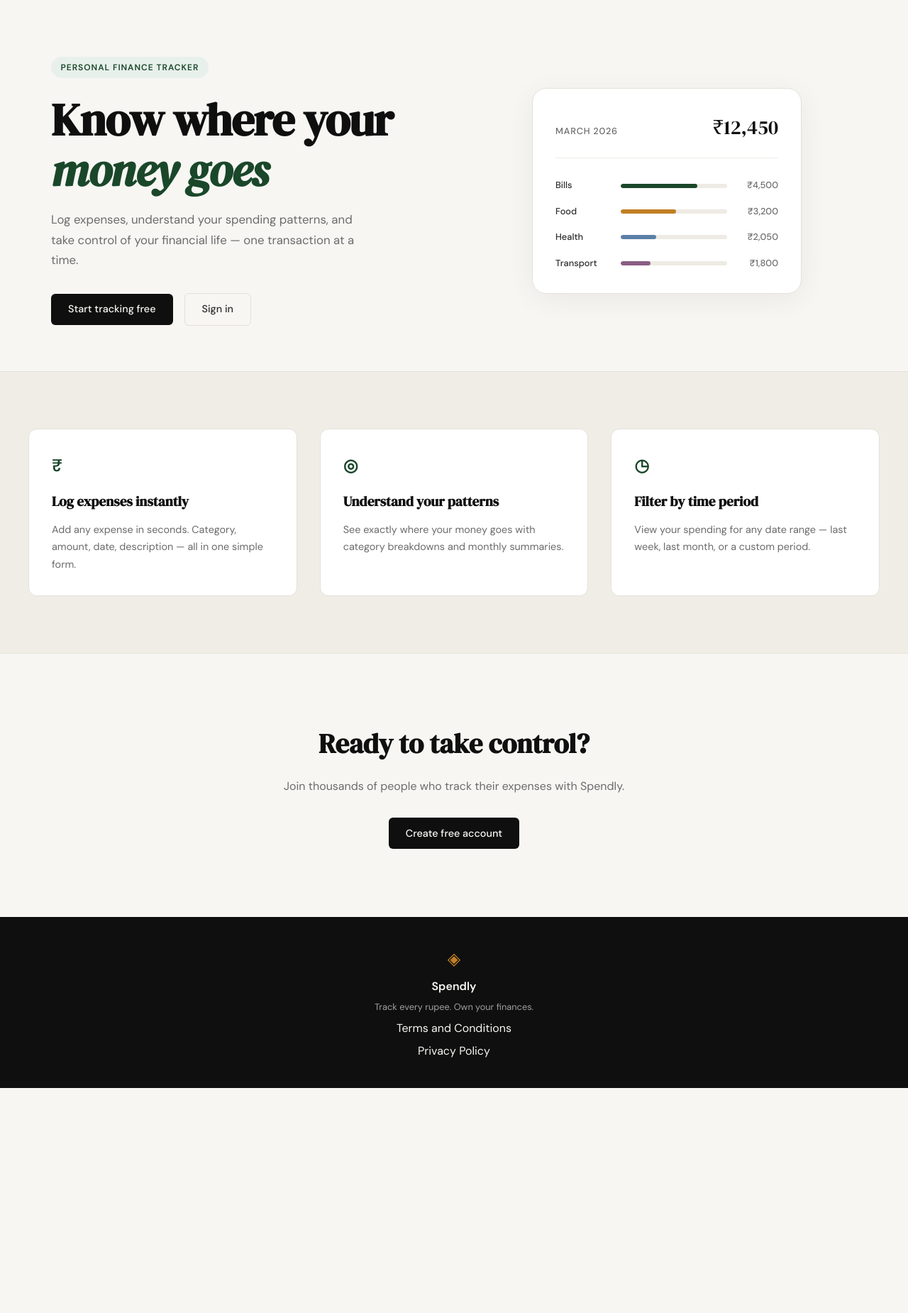
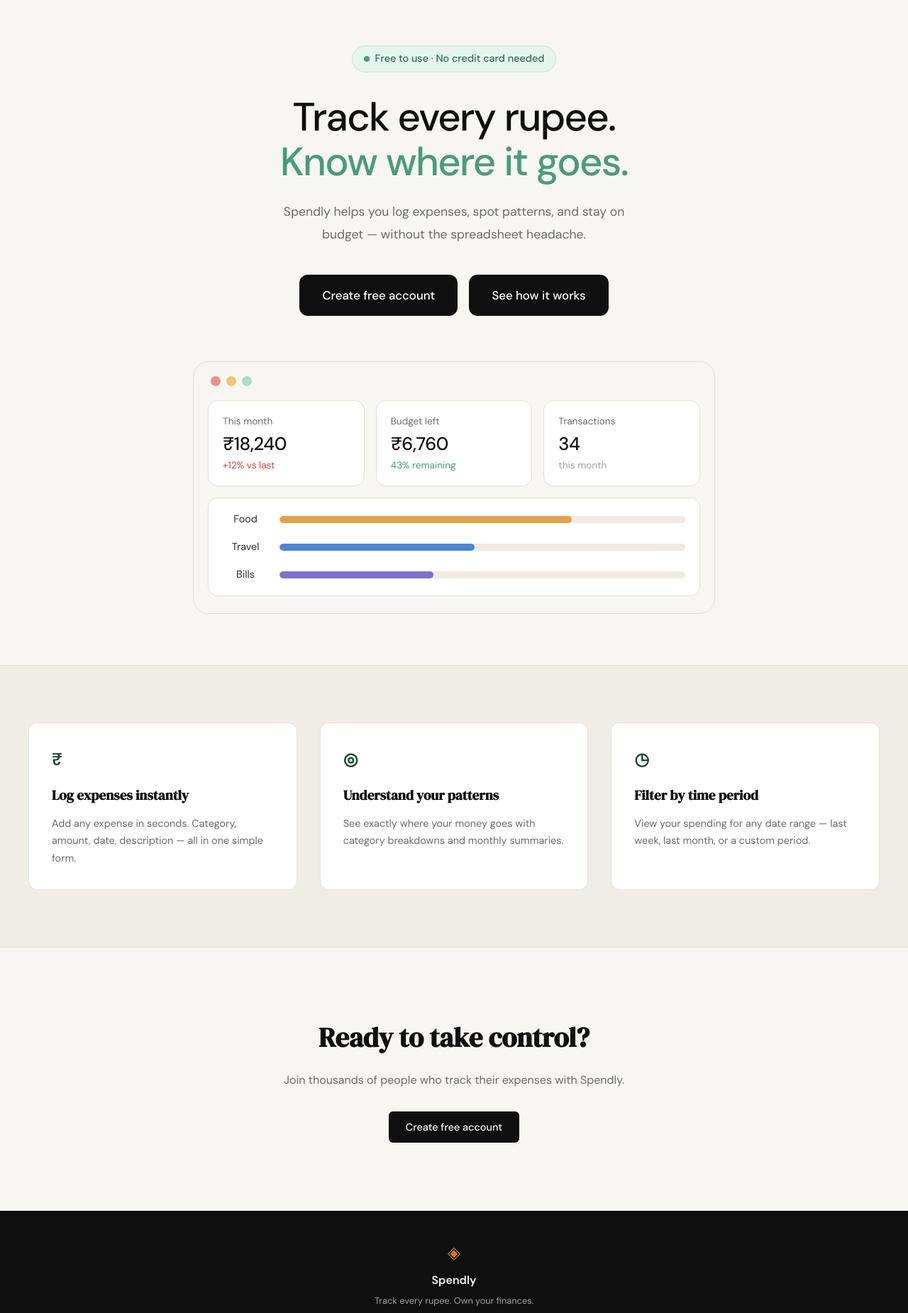
Before and after one commit to asadwaris/spendly, a Flask app: page / in a window 1280 px wide. Shown: the part 61-1911 px from the top of the page at 71% size. Before the commit the page ends 1594 px from the top, so only its background shows below. Run offline with Flask 3, Linux system fonts and the light colour scheme.

Commit message:
landing redesing hero section to mactch image mockup

```diff
--- /dev/null
+++ b/static/css/landing.css
@@ -0,0 +1,187 @@
+/* ------------------------------------------------------------------ */
+/* Landing page — hero section                                         */
+/* Overrides the base hero styles in style.css; scoped to .hero so no  */
+/* other section or page is affected.                                  */
+/* ------------------------------------------------------------------ */
+
+.hero {
+    --hero-green: #4a9c78;
+    --hero-green-dark: #2b6e4f;
+    display: block;
+    max-width: 800px;
+    padding: 4rem 2rem 4.5rem;
+    text-align: center;
+}
+
+.hero .hero-badge {
+    display: inline-flex;
+    align-items: center;
+    gap: 0.5rem;
+    background: #e6f4ee;
+    color: var(--hero-green-dark);
+    border: 1px solid #c4e4d4;
+    font-size: 0.9rem;
+    font-weight: 500;
+    letter-spacing: 0;
+    text-transform: none;
+    padding: 0.4rem 1rem;
+    margin-bottom: 2rem;
+}
+
+.hero .hero-badge::before {
+    content: "";
+    width: 8px;
+    height: 8px;
+    border-radius: 50%;
+    background: var(--hero-green);
+}
+
+.hero .hero-title {
+    font-family: var(--font-body);
+    font-weight: 500;
+    font-size: clamp(2.25rem, 6vw, 3.5rem);
+    line-height: 1.12;
+    letter-spacing: -0.03em;
+    margin-bottom: 1.5rem;
+}
+
+.hero .hero-title em {
+    font-style: normal;
+    color: var(--hero-green);
+}
+
+.hero .hero-subtitle {
+    font-size: 1.1rem;
+    line-height: 1.8;
+    max-width: 540px;
+    margin: 0 auto 2.5rem;
+}
+
+.hero .hero-actions {
+    justify-content: center;
+    flex-wrap: wrap;
+    gap: 1rem;
+    margin-bottom: 4rem;
+}
+
+.hero .hero-actions .btn-primary,
+.hero .hero-actions .btn-ghost {
+    background: var(--ink);
+    color: #fff;
+    border: none;
+    border-radius: 12px;
+    padding: 1rem 2rem;
+    font-size: 1.05rem;
+    font-weight: 500;
+}
+
+.hero .hero-actions .btn-primary:hover,
+.hero .hero-actions .btn-ghost:hover {
+    background: var(--accent);
+    color: #fff;
+}
+
+/* ---- Dashboard preview ------------------------------------------- */
+
+.hero .hero-visual {
+    display: block;
+    text-align: left;
+}
+
+.dash {
+    background: var(--paper);
+    border: 1px solid var(--border);
+    border-radius: 22px;
+    padding: 1.25rem 1.25rem 1.5rem;
+}
+
+.dash-dots {
+    display: flex;
+    gap: 0.5rem;
+    margin: 0 0 1.25rem 0.25rem;
+}
+
+.dash-dots span {
+    width: 14px;
+    height: 14px;
+    border-radius: 50%;
+}
+
+.dash-dots span:nth-child(1) { background: #e8908c; }
+.dash-dots span:nth-child(2) { background: #f0c674; }
+.dash-dots span:nth-child(3) { background: #a8dcc4; }
+
+.dash-stats {
+    display: grid;
+    grid-template-columns: repeat(3, 1fr);
+    gap: 1rem;
+    margin-bottom: 1rem;
+}
+
+.dash-stat,
+.dash-bars {
+    background: var(--paper-card);
+    border: 1px solid var(--border);
+    border-radius: 14px;
+}
+
+.dash-stat { padding: 1.1rem 1.25rem; }
+
+.dash-stat-label {
+    font-size: 0.85rem;
+    color: var(--ink-muted);
+}
+
+.dash-stat-value {
+    font-size: 1.6rem;
+    font-weight: 500;
+    letter-spacing: -0.02em;
+    color: var(--ink);
+    margin: 0.4rem 0 0.2rem;
+    line-height: 1.2;
+}
+
+.dash-stat-note { font-size: 0.85rem; color: var(--ink-faint); }
+.dash-stat-note.up { color: #d0453a; }
+.dash-stat-note.good { color: var(--hero-green); }
+
+.dash-bars {
+    padding: 1.1rem 1.25rem;
+    display: flex;
+    flex-direction: column;
+    gap: 1rem;
+}
+
+.dash-bar-row {
+    display: grid;
+    grid-template-columns: 64px 1fr;
+    align-items: center;
+    gap: 1rem;
+}
+
+.dash-bar-label {
+    font-size: 0.9rem;
+    color: var(--ink-soft);
+    text-align: center;
+}
+
+.dash-bar-track {
+    height: 10px;
+    background: var(--border-soft);
+    border-radius: 999px;
+    overflow: hidden;
+}
+
+.dash-bar-fill {
+    height: 100%;
+    border-radius: 999px;
+}
+
+.dash-bar-fill.food   { background: #e5a244; }
+.dash-bar-fill.travel { background: #4a86d8; }
+.dash-bar-fill.bills  { background: #7f6fd2; }
+
+@media (max-width: 600px) {
+    .hero { padding: 2.5rem 1rem 3rem; }
+    .dash-stats { grid-template-columns: 1fr; }
+}
--- a/templates/landing.html
+++ b/templates/landing.html
@@ -1,60 +1,61 @@
 {% extends "base.html" %}
 
 {% block title %}Spendly — Track Every Rupee{% endblock %}
+
+{% block head %}
+<link rel="stylesheet" href="{{ url_for('static', filename='css/landing.css') }}">
+{% endblock %}
 
 {% block content %}
 
 <section class="hero">
     <div class="hero-inner">
-        <div class="hero-badge">Personal Finance Tracker</div>
+        <div class="hero-badge">Free to use · No credit card needed</div>
         <h1 class="hero-title">
-            Know where your<br>
-            <em>money goes</em>
+            Track every rupee.<br>
+            <em>Know where it goes.</em>
         </h1>
         <p class="hero-subtitle">
-            Log expenses, understand your spending patterns,
-            and take control of your financial life —
-            one transaction at a time.
+            Spendly helps you log expenses, spot patterns, and stay
+            on budget — without the spreadsheet headache.
         </p>
         <div class="hero-actions">
-            <a href="{{ url_for('register') }}" class="btn-primary">Start tracking free</a>
-            <a href="{{ url_for('login') }}" class="btn-ghost">Sign in</a>
+            <a href="{{ url_for('register') }}" class="btn-primary">Create free account</a>
+            <a href="#features" class="btn-ghost">See how it works</a>
         </div>
     </div>
     <div class="hero-visual">
-        <div class="mock-card">
-            <div class="mock-card-header">
-                <span class="mock-label">March 2026</span>
-                <span class="mock-total">₹12,450</span>
+        <div class="dash">
+            <div class="dash-dots"><span></span><span></span><span></span></div>
+            <div class="dash-stats">
+                <div class="dash-stat">
+                    <div class="dash-stat-label">This month</div>
+                    <div class="dash-stat-value">₹18,240</div>
+                    <div class="dash-stat-note up">+12% vs last</div>
+                </div>
+                <div class="dash-stat">
+                    <div class="dash-stat-label">Budget left</div>
+                    <div class="dash-stat-value">₹6,760</div>
+                    <div class="dash-stat-note good">43% remaining</div>
+                </div>
+                <div class="dash-stat">
+                    <div class="dash-stat-label">Transactions</div>
+                    <div class="dash-stat-value">34</div>
+                    <div class="dash-stat-note">this month</div>
+                </div>
             </div>
-            <div class="mock-bars">
-                <div class="mock-bar-row">
-                    <span class="mock-cat">Bills</span>
-                    <div class="mock-bar-track">
-                        <div class="mock-bar" style="width: 72%"></div>
-                    </div>
-                    <span class="mock-amt">₹4,500</span>
+            <div class="dash-bars">
+                <div class="dash-bar-row">
+                    <span class="dash-bar-label">Food</span>
+                    <div class="dash-bar-track"><div class="dash-bar-fill food" style="width: 72%"></div></div>
                 </div>
-                <div class="mock-bar-row">
-                    <span class="mock-cat">Food</span>
-                    <div class="mock-bar-track">
-                        <div class="mock-bar mock-bar-2" style="width: 52%"></div>
-                    </div>
-                    <span class="mock-amt">₹3,200</span>
+                <div class="dash-bar-row">
+                    <span class="dash-bar-label">Travel</span>
+                    <div class="dash-bar-track"><div class="dash-bar-fill travel" style="width: 48%"></div></div>
                 </div>
-                <div class="mock-bar-row">
-                    <span class="mock-cat">Health</span>
-                    <div class="mock-bar-track">
-                        <div class="mock-bar mock-bar-3" style="width: 33%"></div>
-                    </div>
-                    <span class="mock-amt">₹2,050</span>
-                </div>
-                <div class="mock-bar-row">
-                    <span class="mock-cat">Transport</span>
-                    <div class="mock-bar-track">
-                        <div class="mock-bar mock-bar-4" style="width: 28%"></div>
-                    </div>
-                    <span class="mock-amt">₹1,800</span>
+                <div class="dash-bar-row">
+                    <span class="dash-bar-label">Bills</span>
+                    <div class="dash-bar-track"><div class="dash-bar-fill bills" style="width: 38%"></div></div>
                 </div>
             </div>
         </div>
```
